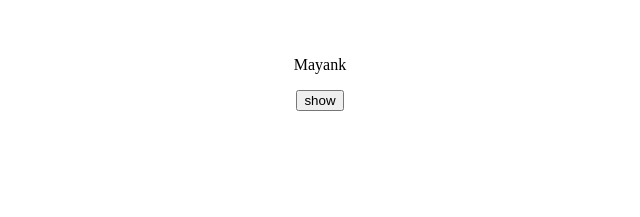
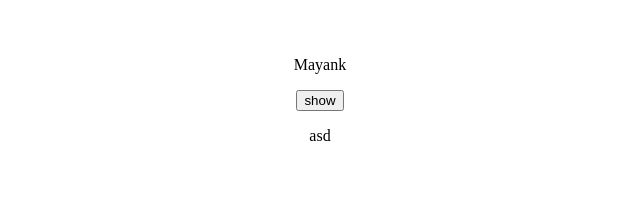
Before and after one commit to Wannacryy24/GitActions, a React (Vite) app: page / in a window 1280 px wide. Shown: the top 217 px of the page, without its empty margins (320-960 px from the left). Built offline with nearby package versions, Linux system fonts and the light colour scheme.

Commit message:
added one file for lint

```diff
--- a/src/App.jsx
+++ b/src/App.jsx
@@ -10,6 +10,7 @@ function App() {
     <>
       <p>{show ? 'Mayank' : ''}</p>
       <button onClick={handleClick}>{show ? 'show' : 'hide'}</button>
+      <p>asd</p>
     </>
   )
 }
```
